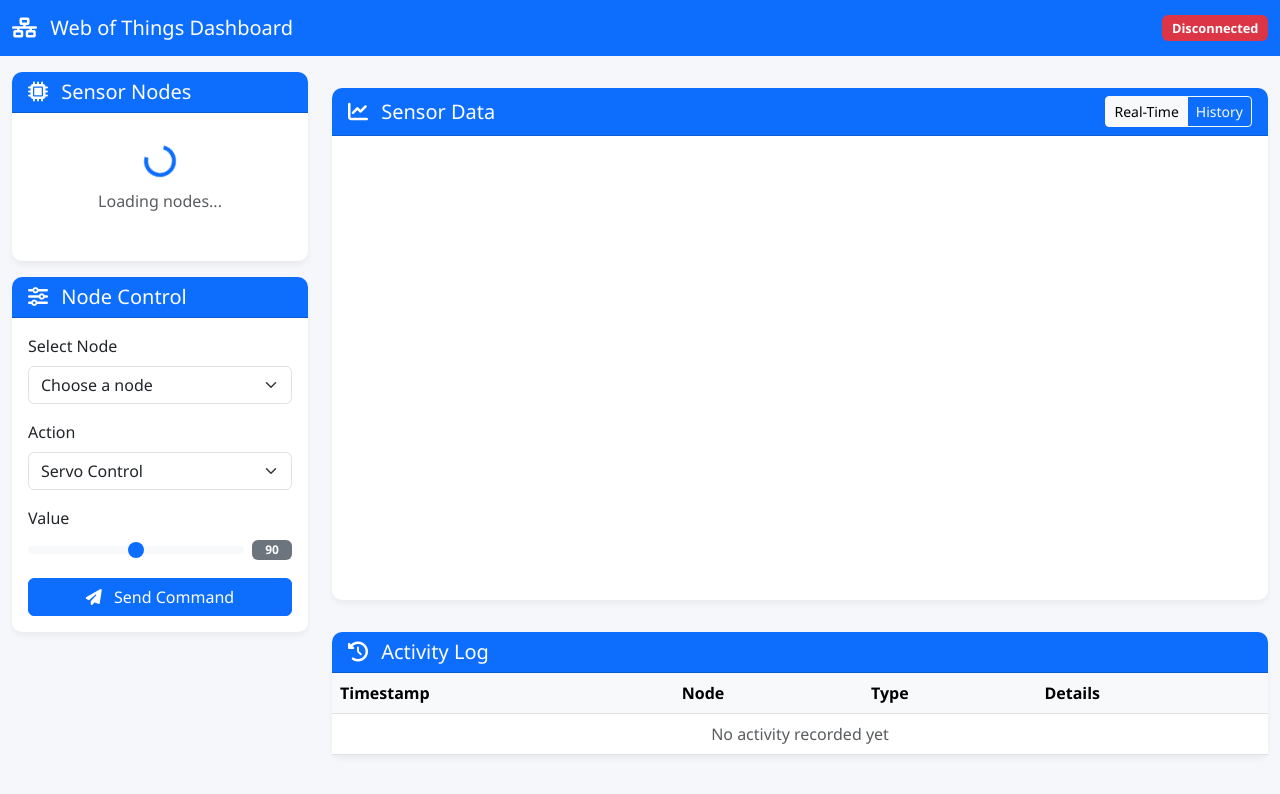
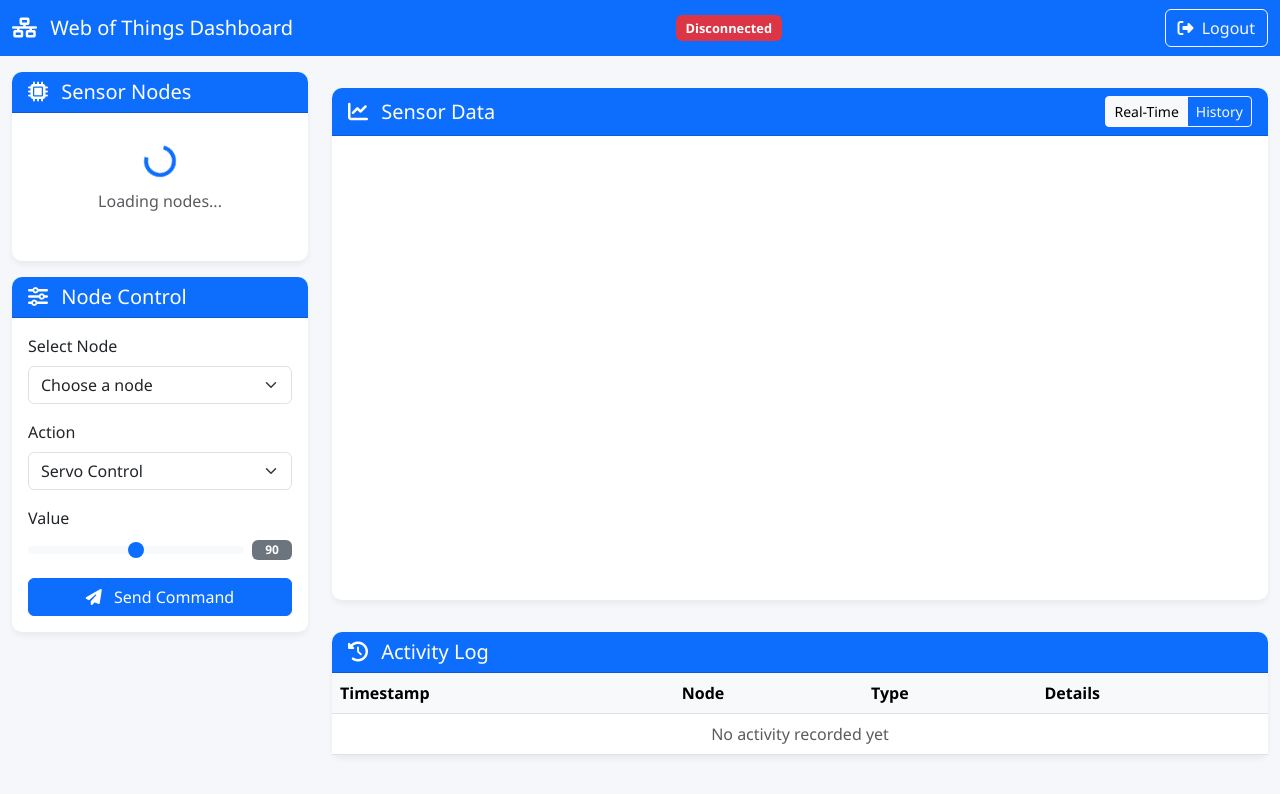
Before and after one commit to mohammedhamdy32/IoT_mesh_network, a plain HTML site: page rpi-web-server/static/index.html in a window 1280 px wide. Drawn offline with nearby package versions, Linux system fonts and the light colour scheme.

Commit message:
Add logout feature to front end

```diff
--- a/rpi-web-server/static/index.html
+++ b/rpi-web-server/static/index.html
@@ -16,6 +16,9 @@
                 Web of Things Dashboard
             </a>
             <span id="connection-status" class="badge bg-danger">Disconnected</span>
+            <button class="btn btn-outline-light ms-3" onclick="window.logout()">
+                <i class="fas fa-sign-out-alt me-1"></i> Logout
+            </button>
         </div>
     </nav>
 
@@ -195,5 +198,6 @@
     <script src="https://cdn.jsdelivr.net/npm/chartjs-adapter-date-fns@3.0.0"></script>
 
     <script src="js/app.js"></script>
+    <script src="js/auth.js"></script>
 </body>
 </html>
```
Also changed, not shown: rpi-web-server/static/js/auth.js (line endings or trailing spaces).
